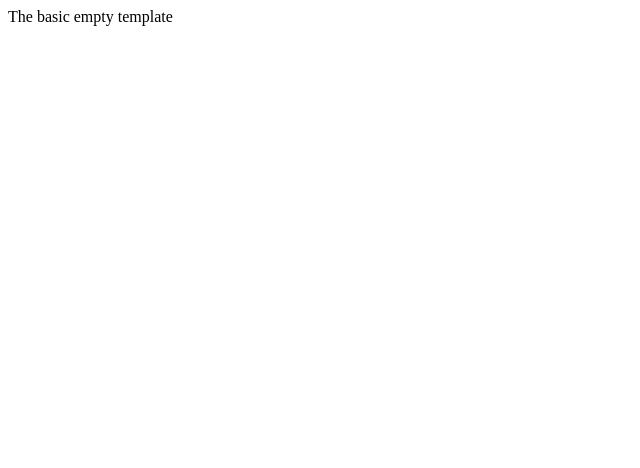
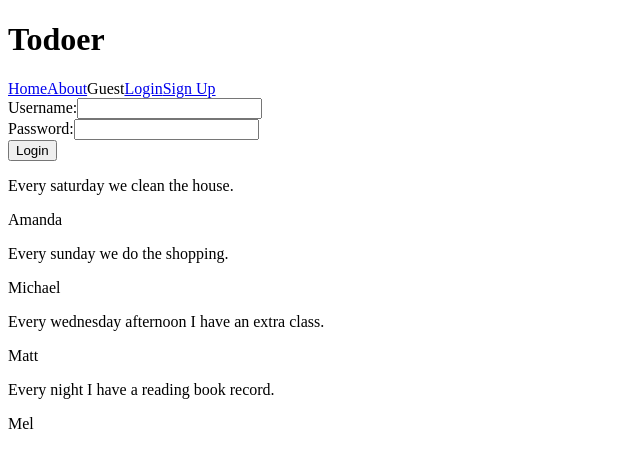
Before and after one commit to Feng-CA/todoer, a React (Create React App) app: page / in a window 1280 px wide. Shown: the top 468 px of the page, without its empty margins (0-640 px from the left). Built offline with nearby package versions, Linux system fonts and the light colour scheme.

Commit message:
creates components and use State for loggedInUser and todoList

```diff
--- a/src/App.js
+++ /dev/null
@@ -1,11 +0,0 @@
-import React from 'react'
-
-const App = () => {
-  return (
-    <div >
-          The basic empty template
-    </div>
-  )
-}
-
-export default App
--- /dev/null
+++ b/src/components/App.js
@@ -0,0 +1,33 @@
+import React, { useEffect, useState } from 'react'
+import LoginForm from './LoginForm'
+import Navigation from './Navigation'
+import TodoForm from './TodoForm'
+import Todos from './Todos'
+import initialTodoList from '../data/todo-list.json'
+
+const App = () => {
+  const [loggedInUser, setLoggedInUser] = useState("");
+  const [todoList, setTodoList] = useState([]);
+
+  const activateUser = (username) => {
+    setLoggedInUser(username)
+  }
+
+  useEffect(
+    ()=>{
+      setTodoList(initialTodoList)
+    },
+    []
+  )
+  return (
+    <div >
+          <h1>Todoer</h1>
+          <Navigation loggedInUser={loggedInUser} activateUser={activateUser}/>
+          {!loggedInUser && <LoginForm activateUser={activateUser}/>}
+          <TodoForm />
+          <Todos todoList={todoList}/>
+    </div>
+  )
+}
+
+export default App
--- /dev/null
+++ b/src/components/LoginForm.js
@@ -0,0 +1,44 @@
+import { useState } from "react"
+
+const LoginForm = ({activateUser}) => {
+    const initialFormData = {
+        user: "",
+        password: ""
+    }
+    const [formData, setFormData] = useState(initialFormData)
+
+    const handleSubmit = (e) => {
+        e.preventDefault()
+        console.log("You clicked submit")
+        console.log(formData)
+        activateUser(formData.user)
+        setFormData(initialFormData)
+    }
+
+    const handleFormData = (e) => {
+        setFormData({
+            ...formData,
+            [e.target.id]: e.target.value
+        })
+    }
+
+    return (
+
+        <>
+            <form onSubmit={handleSubmit}>
+                <div>
+                    <label>Username:</label>
+                    <input type="text" name="user" id="user" value={formData.user} onChange={handleFormData} />
+
+                </div>
+                <div>
+                    <label htmlFor="password">Password:</label>
+                    <input type="password" name="password" id="password" value={formData.password} onChange={handleFormData}/>
+                </div>
+                <input type="submit" value="Login"/>
+            </form>
+        </>
+    )
+}
+
+export default LoginForm
--- /dev/null
+++ b/src/components/Navigation.js
@@ -0,0 +1,27 @@
+const Navigation = ({loggedInUser, activateUser}) => {
+    const logout = (e) => {
+        e.preventDefault();
+        activateUser("")
+    }
+
+    return (
+        <nav>
+            <a href="/">Home</a>
+            <a href="/">About</a>
+            { loggedInUser ?
+                <>
+                    {loggedInUser}
+                    <a href="/" onClick={logout}>Logout</a>
+                </>
+                :
+                <>
+                    Guest
+                    <a href="/">Login</a>
+                    <a href="/">Sign Up</a>
+                </>
+            }
+        </nav>
+    )
+}
+
+export default Navigation
--- /dev/null
+++ b/src/components/Todo.js
@@ -0,0 +1,9 @@
+const Todo = () => {
+    return (
+        <>
+
+        </>
+    )
+}
+
+export default Todo
--- /dev/null
+++ b/src/components/TodoForm.js
@@ -0,0 +1,9 @@
+const TodoForm = () => {
+    return (
+        <>
+
+        </>
+    )
+}
+
+export default TodoForm
--- /dev/null
+++ b/src/components/Todos.js
@@ -0,0 +1,16 @@
+import Todo from "./Todo"
+
+const Todos = ({todoList}) => {
+    return (
+        <>
+            {todoList.map(todo =>
+                <>
+                    <p>{todo.text}</p>
+                    <p>{todo.user}</p>
+                </>
+            )}
+        </>
+    )
+}
+
+export default Todos
--- /dev/null
+++ b/src/data/todo-list.json
@@ -0,0 +1,6 @@
+[
+    {"text": "Every saturday we clean the house.", "user": "Amanda"},
+    {"text": "Every sunday we do the shopping.", "user": "Michael"},
+    {"text": "Every wednesday afternoon I have an extra class.", "user": "Matt"},
+    {"text": "Every night I have a reading book record.", "user": "Mel"}
+]
```
Also changed, not shown: src/index.js (+4 -3 lines).
